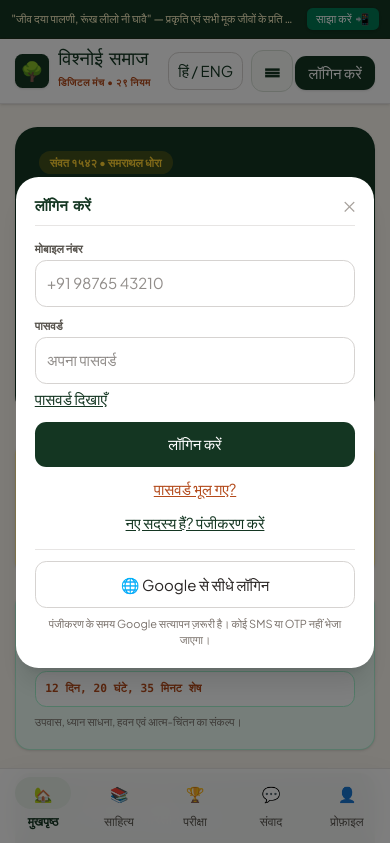
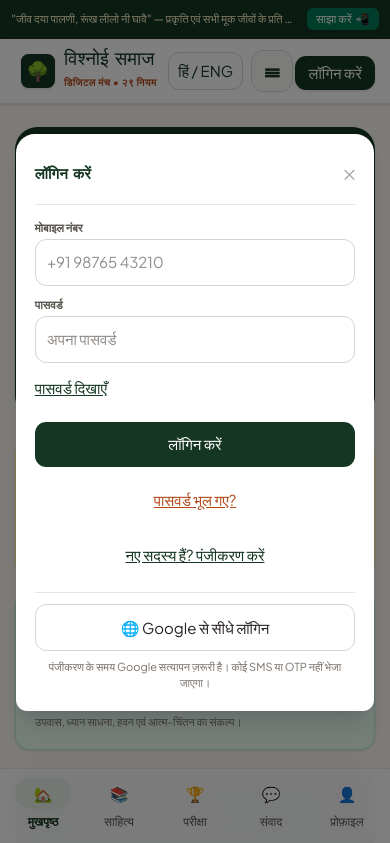
Before and after one commit to jaigodara/YOURWEBSITE, a website: page index.html in a window 390 px wide. Both pictures are taken after a click on the button "लॉगिन करें". Shown: the top 843 px of the page. Drawn offline with nearby package versions, Linux system fonts and the light colour scheme; files that its build step writes are made by us from their sources; a web font is replaced by a local one.

Commit message:
Improve mobile account modal layout

```diff
--- a/style.css
+++ b/style.css
@@ -1059,3 +1059,45 @@ button:active,
   overflow-y: auto !important;
   box-sizing: border-box !important;
 }
+
+
+/* Account, modal and header usability overrides — appended to preserve existing theme. */
+#authModal,
+#userProfileModal {
+  overscroll-behavior: contain;
+  -webkit-overflow-scrolling: touch;
+}
+#authModal > div,
+#userProfileModal > div {
+  width: min(100%, 28rem);
+  max-height: min(90dvh, 52rem);
+  overflow-y: auto;
+  overscroll-behavior: contain;
+}
+#userProfileModal input,
+#authModal input {
+  min-width: 0;
+  width: 100%;
+}
+@media (max-width: 640px) {
+  header > div:first-child { min-width: 0; }
+  header > div:first-child > a { min-width: 0; }
+  header > div:first-child > a span { overflow-wrap: anywhere; }
+  header > div:last-child { min-width: 0; flex-wrap: wrap; justify-content: flex-end; }
+  #authActionsContainer { max-width: 45vw; }
+  #authLoginButton { white-space: normal; }
+  #authModal,
+  #userProfileModal { align-items: flex-end; padding: 0.5rem; }
+  #authModal > div,
+  #userProfileModal > div {
+    width: 100%;
+    max-width: 34rem;
+    max-height: calc(94dvh - env(safe-area-inset-bottom, 0px));
+    margin: 0 auto;
+    border-radius: 1.25rem 1.25rem 0.75rem 0.75rem;
+    padding-bottom: calc(1.25rem + env(safe-area-inset-bottom, 0px));
+  }
+  #userProfileModal > div > div.p-5 { padding: 1rem; }
+  #userProfileModal button,
+  #authModal button { min-height: 44px; }
+}
```
